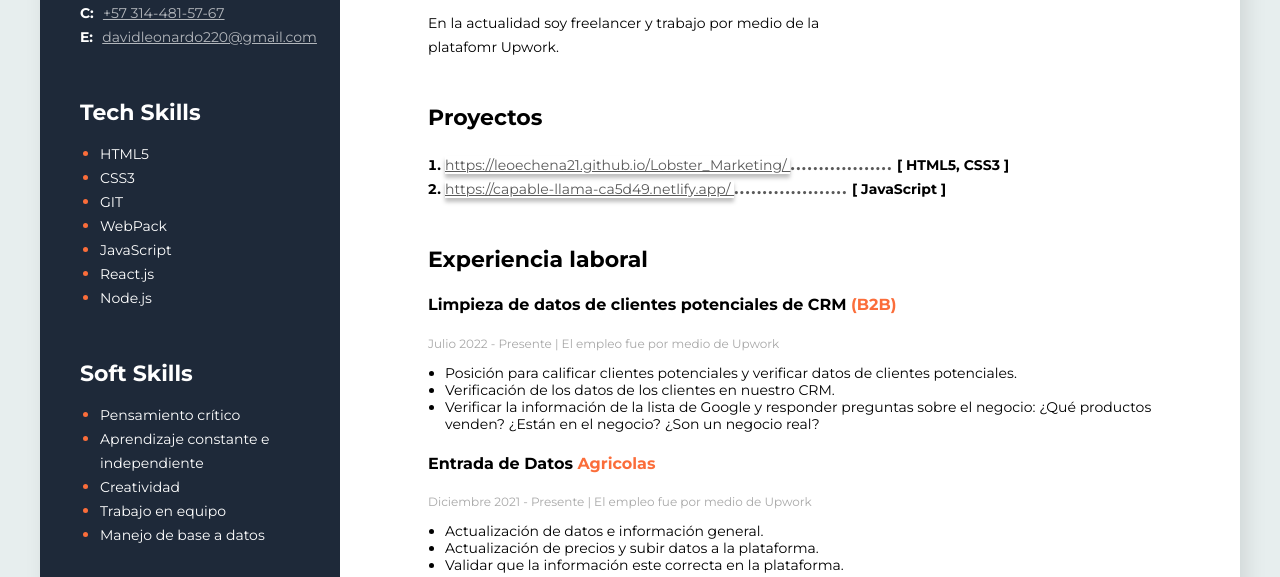
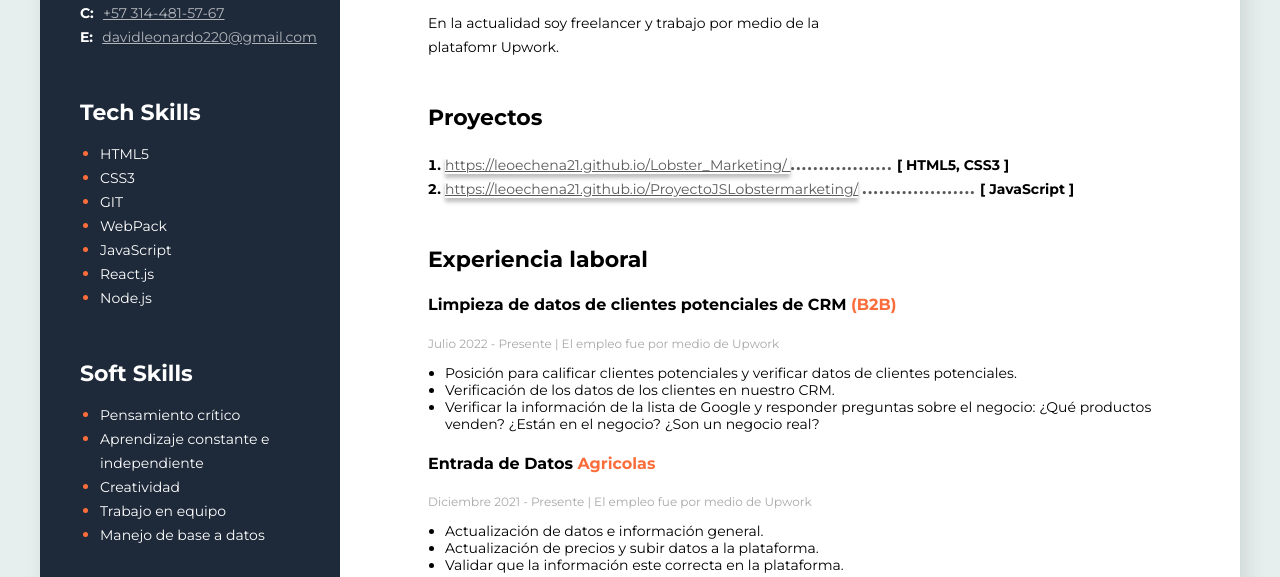
Before and after one commit to davidleon220/Curriculum_vitae, a plain HTML site: page index.html in a window 1280 px wide. Shown: the part 393-970 px from the top of the page. Drawn offline with Linux system fonts and the light colour scheme.

Commit message:
Cambios en el index

```diff
--- a/index.html
+++ b/index.html
@@ -39,7 +39,7 @@
                         <span>[ HTML5, CSS3 ]</span>
                     </li>
                     <li>
-                        <a class="enlace-proyectos" href="https://capable-llama-ca5d49.netlify.app/"> https://capable-llama-ca5d49.netlify.app/ </a>
+                        <a class="enlace-proyectos" href="https://leoechena21.github.io/ProyectoJSLobstermarketing/"> https://leoechena21.github.io/ProyectoJSLobstermarketing/</a>
                         <span class="puntos-proyectos">....................</span>
                         <span>[ JavaScript ]</span>
                     </li>
```
